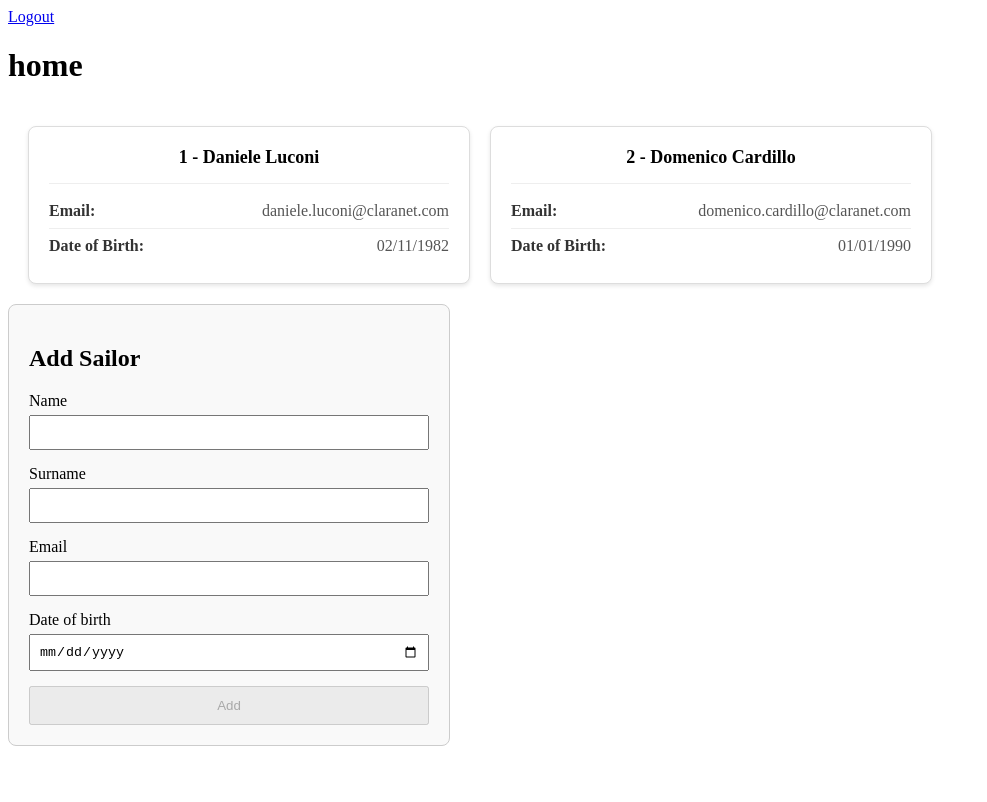
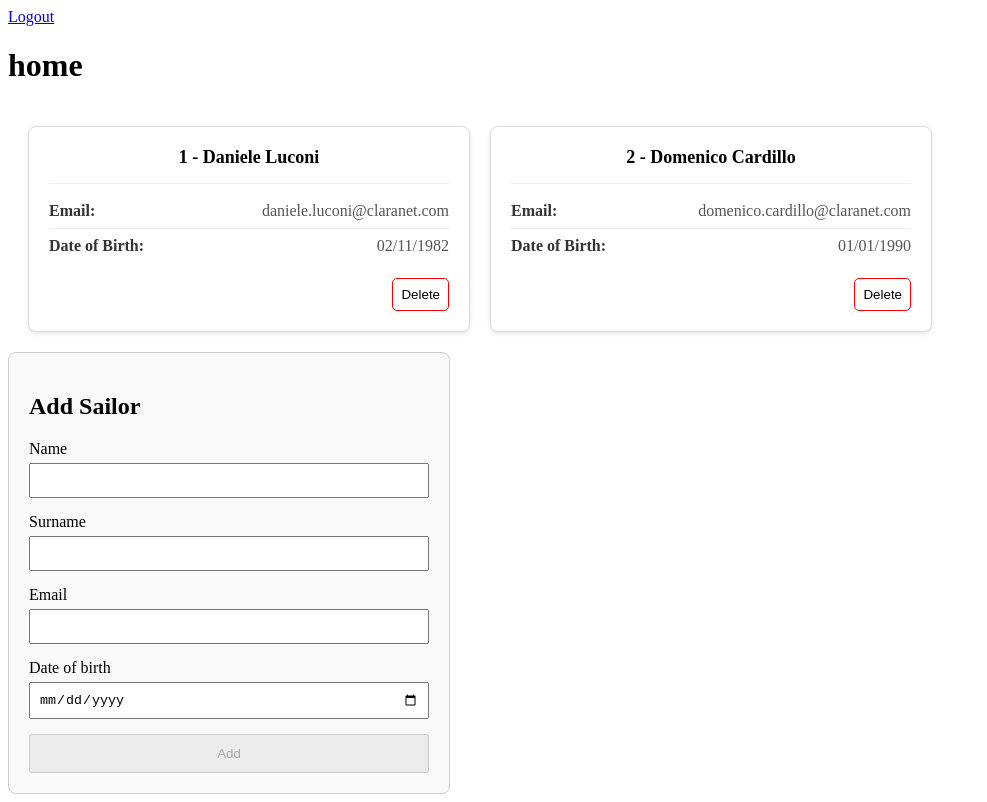
Before and after one commit to claranet-it/angular-learning-path, an Angular app: page /home in a window 1280 px wide. Shown: the whole page, without its empty margins (0-987 px from the left). Built offline with nearby package versions, Linux system fonts and the light colour scheme; sample sign-in values are in the browser's storage.

Commit message:
delete sailor

```diff
--- a/src/app/components/sailor-card/sailor-card.component.css
+++ b/src/app/components/sailor-card/sailor-card.component.css
@@ -39,3 +39,21 @@
   color: #555;
   text-align: right;
 }
+
+.sailor-card-actions {
+  margin-top: 15px;
+  text-align: end;
+}
+
+.button-delete {
+  border: 1px solid red;
+  background-color: transparent;
+  padding: .5rem;
+  cursor: pointer;
+  border-radius: 5px;
+  transition: 0.3s;
+}
+
+.button-delete:hover {
+  background-color: #eee;
+}
--- a/src/app/components/sailor-card/sailor-card.component.html
+++ b/src/app/components/sailor-card/sailor-card.component.html
@@ -10,4 +10,7 @@
       <span class="value">{{ sailor.dateOfBirth | date: 'dd/MM/yyyy' }}</span>
     </div>
   </div>
+  <div class="sailor-card-actions">
+    <button class="button-delete" (click)="delete.emit(sailor.id)">Delete</button>
 </div>
+</div>
--- a/src/app/components/sailor-card/sailor-card.component.ts
+++ b/src/app/components/sailor-card/sailor-card.component.ts
@@ -1,5 +1,5 @@
+import { Component, EventEmitter, Input, Output } from '@angular/core';
 import { DatePipe } from '@angular/common';
-import { Component, Input } from '@angular/core';
 import { Sailor } from '../../models/sailor';
 
 @Component({
@@ -10,4 +10,5 @@ import { Sailor } from '../../models/sailor';
 })
 export class SailorCardComponent {
   @Input() sailor!: Sailor;
+  @Output() delete = new EventEmitter();
 }
--- a/src/app/components/sailors-list/sailors-list.component.html
+++ b/src/app/components/sailors-list/sailors-list.component.html
@@ -1,6 +1,6 @@
 <div class="sailors-list-container">
   @for (sailor of sailorService.sailors(); track sailor.id) {
-    <app-sailor-card [sailor]="sailor"></app-sailor-card>
+    <app-sailor-card [sailor]="sailor" (delete)="this.sailorService.deleteSailor($event)"></app-sailor-card>
   } @empty {
     No Sailors found
   }
--- a/src/app/components/sailors-list/sailors-list.component.ts
+++ b/src/app/components/sailors-list/sailors-list.component.ts
@@ -1,4 +1,4 @@
-import { Component } from '@angular/core';
+import { Component, inject } from '@angular/core';
 import { SailorService } from '../../services/sailor.service';
 import { SailorCardComponent } from '../sailor-card/sailor-card.component';
 
@@ -9,6 +9,5 @@ import { SailorCardComponent } from '../sailor-card/sailor-card.component';
   styleUrl: './sailors-list.component.css'
 })
 export class SailorsListComponent {
-
-  constructor(public sailorService: SailorService) {}
+  sailorService = inject(SailorService)
 }
--- a/src/app/services/sailor.service.ts
+++ b/src/app/services/sailor.service.ts
@@ -23,11 +23,15 @@ export const initialSailors: Sailor[] = [
 })
 export class SailorService {
   sailors = signal<Sailor[]>(initialSailors)
-  maxId = computed(() => Math.max(...this.sailors().map(sailor => sailor.id)));
+  maxId = computed(() => this.sailors().length ? Math.max(...this.sailors().map(sailor => sailor.id)) : 0);
 
   addSailor(sailor: Omit<Sailor, 'id'>) {
     const id = this.maxId() + 1;
     const newSailor: Sailor = { id, ...sailor };
     this.sailors.update((sailors) => [...sailors, newSailor]);
   }
+
+  deleteSailor(id: number) {
+    this.sailors.update((sailors) => sailors.filter((item) => item.id !== id));
+  }
 }
```
Also changed, not shown: 1 other file (tests, documents, lock files or other folders).
